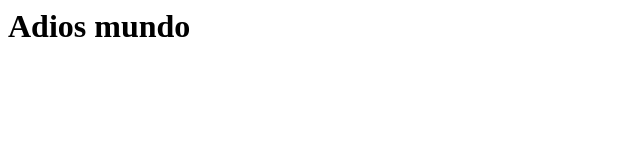
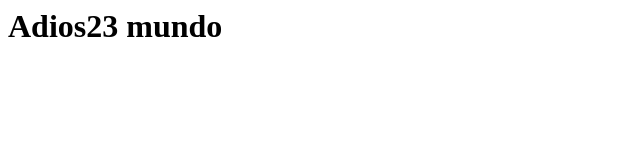
Before and after one commit to manu10000189/manupages, a plain HTML site: page index.html in a window 1280 px wide. Shown: the whole page, without its empty margins (0-640 px from the left). Drawn offline with Linux system fonts and the light colour scheme.

Commit message:
Update index.html

```diff
--- a/index.html
+++ b/index.html
@@ -3,6 +3,6 @@
 <title>Prueba</title>
 </head>
 <body>
-<h1>Adios mundo</h2>
+<h1>Adios23 mundo</h2>
 </body>
 </html>
```
